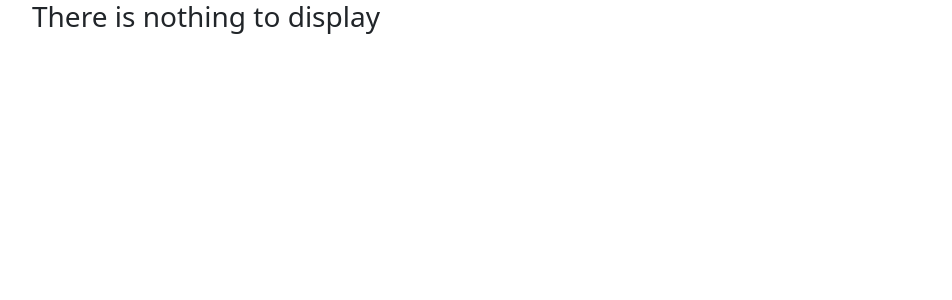
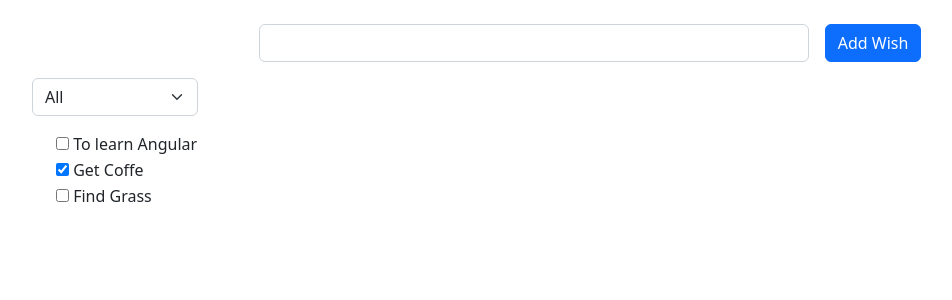
Before and after one commit to NerijusU/angular-wish-list, an Angular app: page / in a window 1280 px wide. Shown: the top 300 px of the page, without its empty margins (50-1002 px from the left). Built offline with nearby package versions, Linux system fonts and the light colour scheme.

Commit message:
feat: add drop dawn

```diff
--- a/src/app/app.component.html
+++ b/src/app/app.component.html
@@ -1,4 +1,40 @@
 <div class="container">
+  <form class="row mt-3 gx-3 gy-2 align-items-center justify-content-center">
+    <div class="col-sm-6">
+      <label class="visually-hidden" for="specificSizeInputName">Wish</label>
+      <input
+        type="text"
+        name="new-wish-text"
+        class="form-control"
+        [(ngModel)]="newWishText"
+      />
+    </div>
+    <div class="col-auto">
+      <button
+        type="submit"
+        class="btn btn-primary"
+        (click)="$event.preventDefault(); addNewWish()"
+      >
+        Add Wish
+      </button>
+    </div>
+  </form>
+
+  <div class="row mt-3">
+    <div class="col-sm-2">
+      <select
+        class="form-select"
+        [(ngModel)]="listFilter"
+        (ngModelChange)="filterChanged($event)"
+      >
+        <option value="0">All</option>
+        <option value="1">Unfulfilled</option>
+        <option value="2">Fulfilled</option>
+      </select>
+    </div>
+  </div>
+
+  <div class="row mt-3">
     <div *ngIf="items.length === 0; else showItems">
       <h3>There is nothing to display</h3>
     </div>
@@ -9,13 +45,21 @@
 
     <ng-template #showItems>
       <ul *ngIf="items.length > 0" class="wish-list">
-      <li *ngFor="let item of items">
+        <li *ngFor="let item of items; index as ii">
           <div class="form-check">
             <label class="form-check-label">
-            <input class="checkbox" type="checkbox" /> {{ item.wishText }}
+              <input
+                class="checkbox"
+                type="checkbox"
+                [checked]="item.isComplete"
+                [attr.data-index]="ii"
+                (click)="toggleItem(item)"
+              />
+              {{ item.wishText }}
             </label>
           </div>
         </li>
       </ul>
     </ng-template>
   </div>
+</div>
--- a/src/app/app.component.ts
+++ b/src/app/app.component.ts
@@ -1,20 +1,40 @@
 import { Component } from '@angular/core';
 import { RouterOutlet } from '@angular/router';
 import { CommonModule } from '@angular/common';
+import { FormsModule } from '@angular/forms';
 import { WishItem } from '../shared/models/wishItem';
 
 @Component({
   selector: 'app-root',
   standalone: true,
-  imports: [RouterOutlet, CommonModule],
+  imports: [RouterOutlet, CommonModule, FormsModule],
   templateUrl: './app.component.html',
   styleUrl: './app.component.css',
 })
 export class AppComponent {
   items: WishItem[] = [
-    // new WishItem('To learn Angular'),
-    // new WishItem('Get Coffe', true),
-    // new WishItem('Find Grass'),
+    new WishItem('To learn Angular'),
+    new WishItem('Get Coffe', true),
+    new WishItem('Find Grass'),
   ];
+
+  listFilter: string = '0';
+
+  newWishText = '';
+
   title = 'wishlist';
+
+  addNewWish() {
+    this.items.push(new WishItem(this.newWishText)); // add new wish to items array
+    this.newWishText = ''; // clear textbox
+  }
+
+  filterChanged(value: any) {
+    console.log(value);
+  }
+
+  toggleItem(item: WishItem) {
+    item.isComplete = !item.isComplete;
+    console.log(item);
+  }
 }
```
Lines whose indentation alone changed are shown as unchanged.
